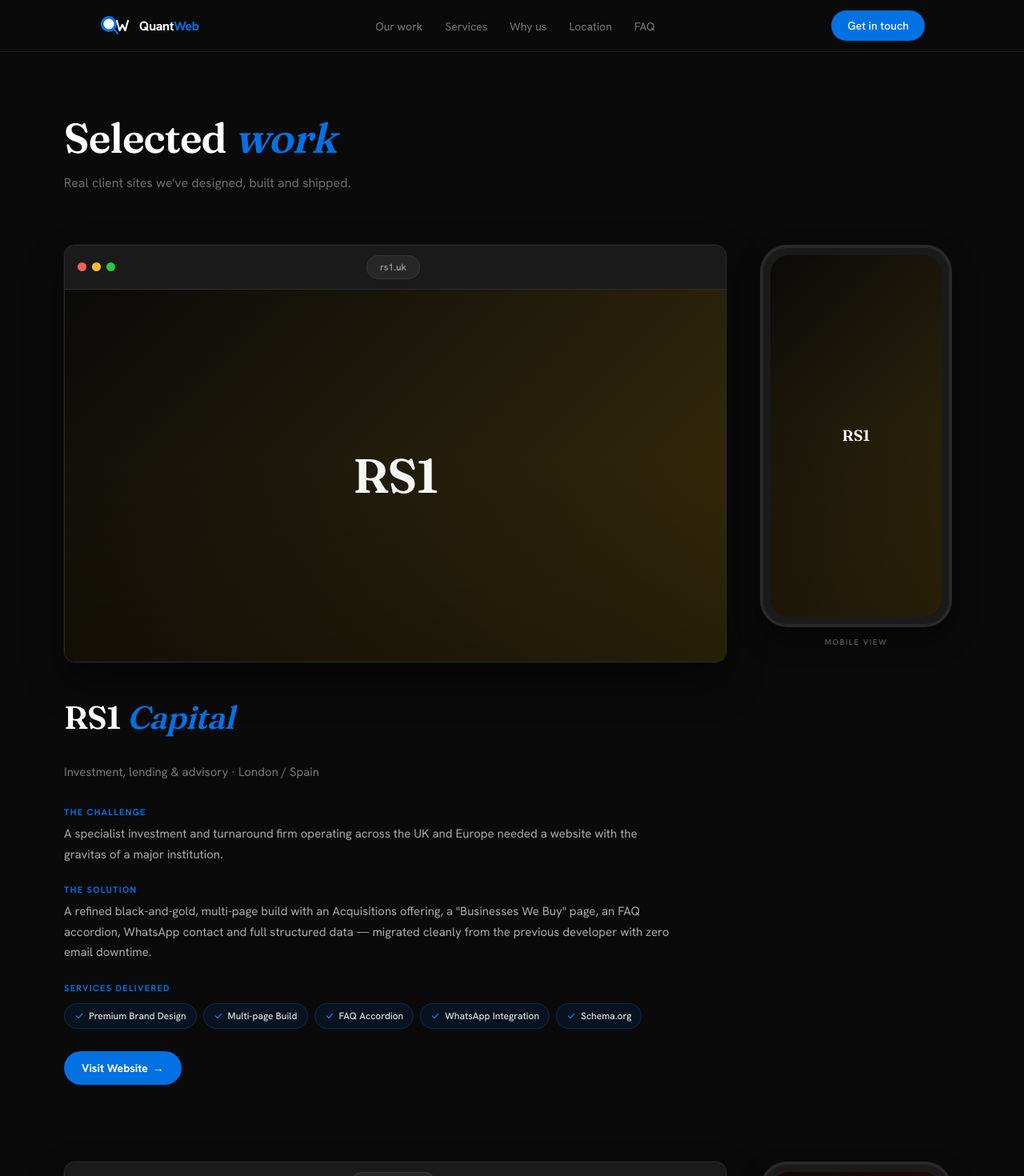
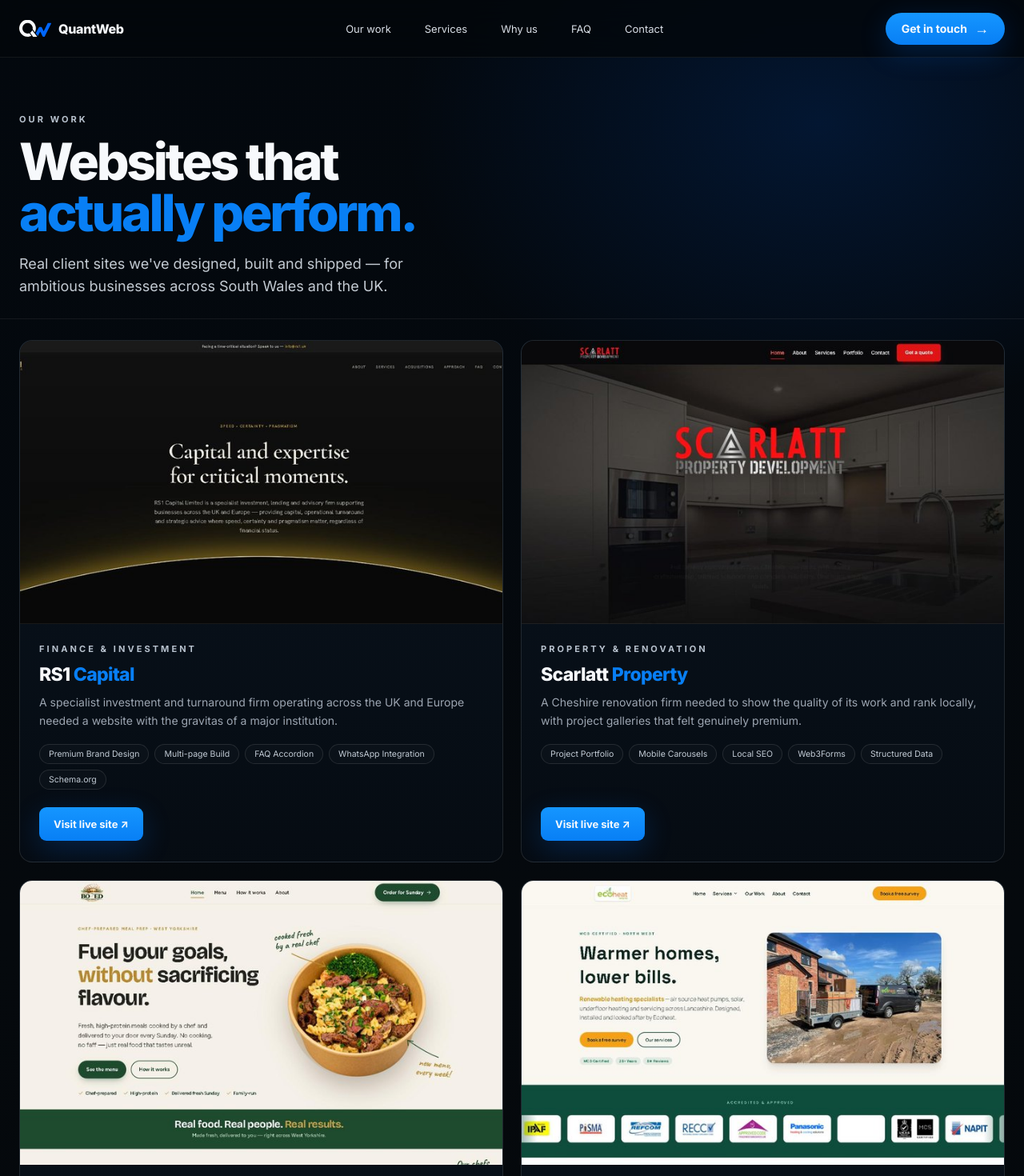
Before and after one commit to quantmaxamilist/quantweb, a Next.js app: page /work in a window 1280 px wide. Shown: the top 1470 px of the page at 80% size. Built offline with nearby package versions, Linux system fonts and the light colour scheme.

Commit message:
Rebuild Our Work page in new .qwhome design system
Co-authored-by: Cursor <cursoragent@cursor.com>

```diff
--- a/src/app/globals.css
+++ b/src/app/globals.css
@@ -424,3 +424,29 @@ button:focus-visible {
   }
   .qwhome .hero-grid{min-height:500px}
 }
+
+/* ===== Our Work page ===== */
+.qwhome .work-hero{padding:70px 0 26px;position:relative}
+.qwhome .work-hero h1{font-size:clamp(44px,5vw,72px);line-height:1;letter-spacing:-.05em;font-weight:780;margin:14px 0 18px}
+.qwhome .work-hero p{font-size:18px;color:#c3cad2;max-width:560px;line-height:1.55}
+.qwhome .case-list{display:grid;grid-template-columns:1fr 1fr;gap:22px;padding:26px 0 60px}
+.qwhome .case-card{
+  border:1px solid var(--line);border-radius:16px;overflow:hidden;
+  background:linear-gradient(180deg,rgba(11,22,34,.86),rgba(7,13,20,.82));
+  display:flex;flex-direction:column;transition:transform .3s var(--ease),border-color .3s;
+}
+.qwhome .case-card:hover{transform:translateY(-5px);border-color:rgba(0,132,255,.44)}
+.qwhome .case-media{aspect-ratio:1.7/1;background-size:cover;background-position:top center;border-bottom:1px solid var(--line2)}
+.qwhome .case-body{padding:24px 24px 26px;display:flex;flex-direction:column;flex:1}
+.qwhome .case-body .eyebrow{margin-bottom:11px}
+.qwhome .case-body h3{font-size:23px;letter-spacing:-.03em;margin:0 0 10px;font-weight:720}
+.qwhome .case-body h3 .accent{color:var(--blue)}
+.qwhome .case-body>p{font-size:14px;color:var(--muted);line-height:1.6;margin:0 0 18px}
+.qwhome .case-tags{display:flex;flex-wrap:wrap;gap:7px;margin:0 0 22px}
+.qwhome .case-tag{font-size:10.5px;color:#c3ccd6;border:1px solid var(--line);border-radius:999px;padding:5px 11px;background:rgba(255,255,255,.02)}
+.qwhome .case-actions{margin-top:auto;display:flex;gap:10px;flex-wrap:wrap}
+.qwhome .case-actions .btn{min-height:42px;padding:0 18px;font-size:13px}
+@media(max-width:860px){
+  .qwhome .case-list{grid-template-columns:1fr;gap:16px}
+  .qwhome .work-hero{padding:52px 0 20px}
+}
--- a/src/app/work/page.tsx
+++ b/src/app/work/page.tsx
@@ -1,42 +1,148 @@
 import type { Metadata } from 'next'
-import Nav from '@/components/Nav'
-import Footer from '@/components/Footer'
-import CaseStudy from '@/components/CaseStudy'
 import { caseStudies } from '@/data/caseStudies'
-import styles from './work.module.css'
+import ContactForm from '@/components/ContactForm'
 
 export const metadata: Metadata = {
-  title: 'Selected Work',
+  title: 'Our Work — QuantWeb',
   description:
-    'Real client sites designed, built and shipped by QuantWeb Studio — web design and SEO for businesses across Wales and the UK.',
+    'Real client websites designed, built and shipped by QuantWeb — high-performance web design and SEO for businesses across South Wales and the UK.',
+  alternates: { canonical: 'https://www.quantweb.co.uk/work' },
+}
+
+const sectors: Record<string, string> = {
+  rs1: 'Finance & Investment',
+  scarlatt: 'Property & Renovation',
+  'boxed-fresh': 'Food & E-commerce',
+  ecoheat: 'Renewable Energy',
+  jaggerz: 'Food & Takeaway',
+}
+
+const shots: Record<string, string> = {
+  rs1: '/work-rs1.jpg',
+  scarlatt: '/work-scarlatt.jpg',
+  'boxed-fresh': '/work-boxedfresh.jpg',
+  ecoheat: '/work-ecoheat.jpg',
+  jaggerz: '/work-jaggerz.jpg',
 }
 
 export default function WorkPage() {
   return (
-    <>
-      <a className="skip-link" href="#main">
-        Skip to main content
-      </a>
-      <Nav />
-      <main id="main" className={styles.main}>
-        <div className={styles.inner}>
-          <header className={styles.head}>
-            <h1 className={styles.title}>
-              Selected <span className="accentItalic">work</span>
+    <div className="qwhome">
+      <nav>
+        <div className="nav-inner">
+          <a className="brand" href="/" aria-label="QuantWeb home">
+            <img src="/qw-logo.svg" alt="" />
+            <span>QuantWeb</span>
+          </a>
+          <div className="nav-links">
+            <a href="/work">Our work</a>
+            <a href="/#services">Services</a>
+            <a href="/#why">Why us</a>
+            <a href="/#faq">FAQ</a>
+            <a href="/#contact">Contact</a>
+          </div>
+          <a className="btn primary nav-cta" href="/#contact">
+            Get in touch <span className="arrow">→</span>
+          </a>
+        </div>
+      </nav>
+
+      <main id="top">
+        <section className="work-hero">
+          <div className="container">
+            <div className="eyebrow">Our work</div>
+            <h1>
+              Websites that
+              <br />
+              <span className="blue">actually perform.</span>
             </h1>
-            <p className={styles.sub}>
-              Real client sites we&apos;ve designed, built and shipped.
+            <p>
+              Real client sites we&apos;ve designed, built and shipped — for ambitious businesses across South Wales and
+              the UK.
             </p>
-          </header>
+          </div>
+        </section>
 
-          <div className={styles.studies}>
-            {caseStudies.map(study => (
-              <CaseStudy key={study.id} {...study} />
-            ))}
+        <section className="work-body" style={{ borderBottom: 'none' }}>
+          <div className="container">
+            <div className="case-list">
+              {caseStudies.map((cs) => (
+                <article className="case-card reveal" key={cs.id}>
+                  <div className="case-media" style={{ backgroundImage: `url('${shots[cs.id] ?? ''}')` }} />
+                  <div className="case-body">
+                    <div className="eyebrow">{sectors[cs.id] ?? cs.subtitle}</div>
+                    <h3>
+                      {cs.title} {cs.accentWord && <span className="accent">{cs.accentWord}</span>}
+                    </h3>
+                    <p>{cs.challenge}</p>
+                    <div className="case-tags">
+                      {cs.services.slice(0, 5).map((s) => (
+                        <span className="case-tag" key={s}>
+                          {s}
+                        </span>
+                      ))}
+                    </div>
+                    <div className="case-actions">
+                      <a className="btn primary" href={cs.url} target="_blank" rel="noopener noreferrer">
+                        Visit live site ↗
+                      </a>
+                    </div>
+                  </div>
+                </article>
+              ))}
+            </div>
+          </div>
+        </section>
+
+        <section className="cta" id="contact">
+          <div className="container reveal">
+            <div className="eyebrow">Let&apos;s build something great</div>
+            <h2>Ready to grow your business?</h2>
+            <p>Drop your email and we&apos;ll be in touch within one business day with a clear plan and quote.</p>
+            <ContactForm />
+            <p className="cta-alt">
+              Prefer email? <a href="mailto:admin@quantweb.co.uk">admin@quantweb.co.uk</a>
+            </p>
+          </div>
+        </section>
+      </main>
+
+      <footer id="footer">
+        <div className="container">
+          <div className="footer-grid">
+            <div>
+              <a className="brand" href="/">
+                <img src="/qw-logo.svg" alt="" />
+                <span>QuantWeb</span>
+              </a>
+              <p className="footer-copy">
+                Web design, SEO and high-performance websites for ambitious businesses across South Wales and the UK.
+              </p>
+            </div>
+            <div>
+              <div className="footer-head">Quick links</div>
+              <div className="footer-links">
+                <a href="/work">Our work</a>
+                <a href="/#services">Services</a>
+                <a href="/#why">Why us</a>
+                <a href="/#faq">FAQ</a>
+              </div>
+            </div>
+            <div>
+              <div className="footer-head">Get in touch</div>
+              <div className="footer-links">
+                <a href="mailto:admin@quantweb.co.uk">✉ &nbsp; admin@quantweb.co.uk</a>
+                <span>◎ &nbsp; South Wales, UK</span>
+                <a href="/#contact">Start your project →</a>
+              </div>
+            </div>
+          </div>
+          <div className="footer-bottom">
+            <span>© 2026 QuantWeb. All rights reserved.</span>
+            <span>Modern. Trusted. High performance.</span>
           </div>
         </div>
-      </main>
-      <Footer />
-    </>
+      </footer>
+    </div>
   )
 }
```
